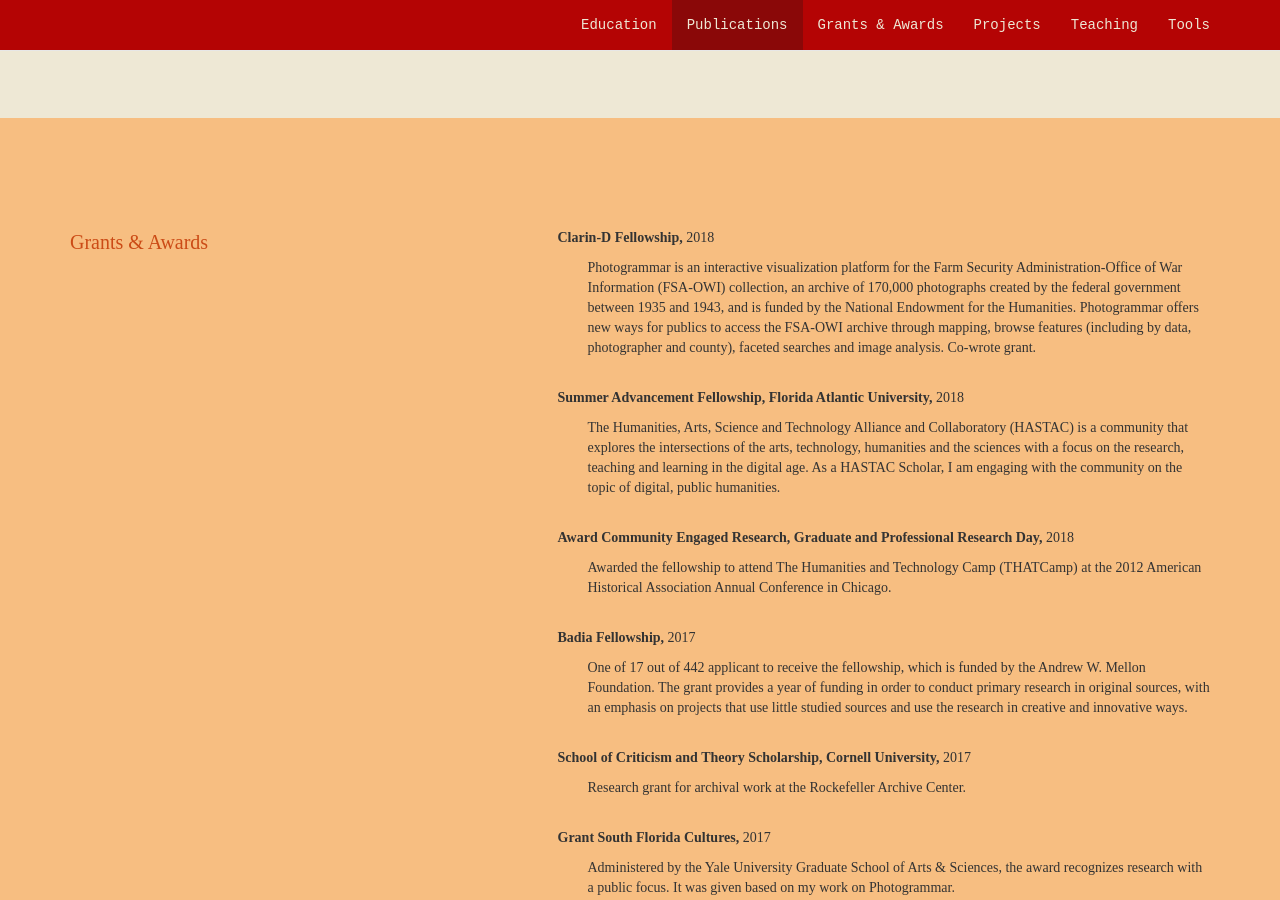
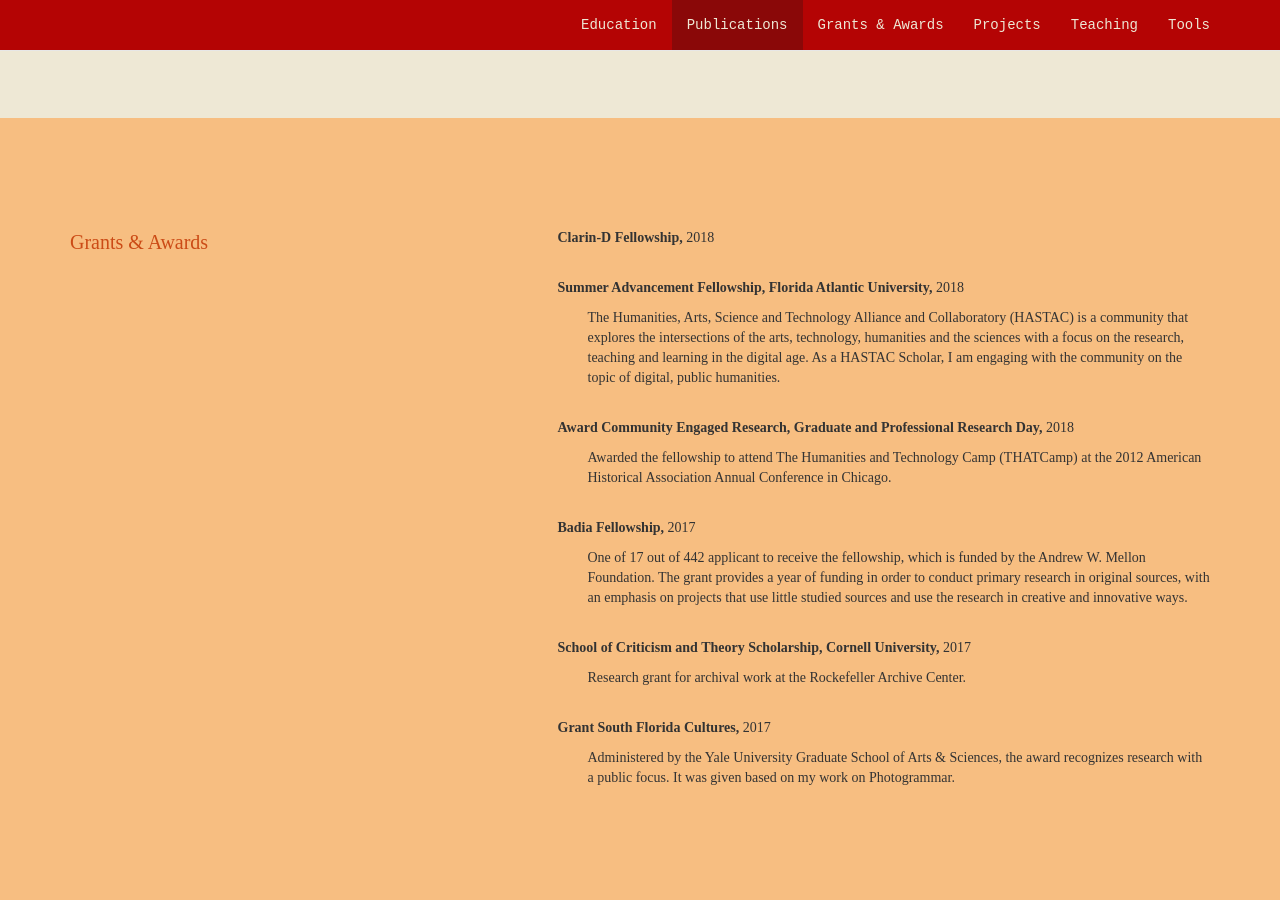
Before and after one commit to vivianapezzullo/nolauren.github.io, a Jekyll site: the page index.html, which Jekyll copies as it is, in a window 1280 px wide and 900 px high, scrolled down 2582 px. Built offline with Jekyll 4.4.1, drawn with Linux system fonts in a browser that asks for light colours; nearby versions of some CDN libraries.

Commit message:
Update index.html

```diff
--- a/index.html
+++ b/index.html
@@ -163,7 +163,7 @@
                 <div class="col-sm-1"></div>
                 <div class="col-sm-7">
                     <p class="text-left"><b>Clarin-D Fellowship,</b> 2018</p>
-                    <p class="text-left" style="margin-bottom:30px; margin-left:30px;"> Photogrammar is an interactive visualization platform for the  Farm Security Administration-Office of War Information (FSA-OWI) collection, an archive of 170,000 photographs created by the federal government between 1935 and 1943, and is funded by the National Endowment for the Humanities.  Photogrammar offers new ways for  publics to access the FSA-OWI archive through mapping, browse features (including by data, photographer and county), faceted searches and image analysis.  Co-wrote grant.</p>
+                    <p class="text-left" style="margin-bottom:30px; margin-left:30px;"> </p>
 
                     <p class="text-left"><b>Summer Advancement Fellowship, Florida Atlantic University,</b> 2018</p>
                     <p class="text-left" style="margin-bottom:30px; margin-left:30px;"> The Humanities, Arts, Science and Technology Alliance and Collaboratory (HASTAC) is a community that explores the intersections  of the arts, technology, humanities and the sciences with a focus on the research, teaching and learning in the digital age. As a HASTAC Scholar, I am engaging with the community on the topic of  digital, public humanities.</p>
```
